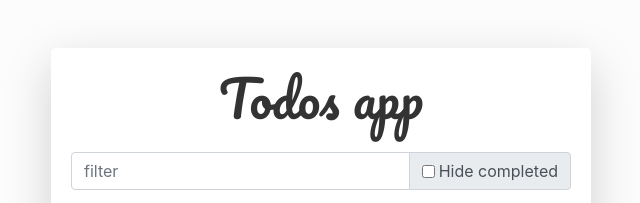
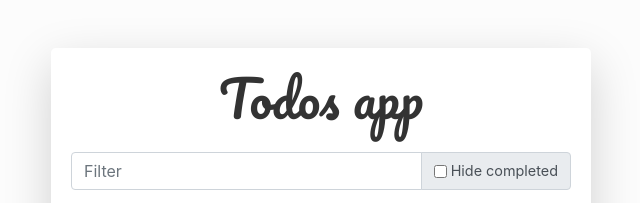
Before and after one commit to kelilipan/dilo-todos-apps, a plain HTML site: page index.html in a window 1280 px wide. Shown: the top 203 px of the page, 319-959 px from the left. Drawn offline with nearby package versions, Linux system fonts and the light colour scheme.

Commit message:
change label size

```diff
--- a/index.html
+++ b/index.html
@@ -20,12 +20,13 @@
                 <div class="mt-5 card border-0 shadow-lg rounded-lg">
                     <div class="card-body">
                         <h1 class="text-center title mb-4">Todos app</h1>
-                        <div class="input-group mb-3"><input type="text" class="form-control" placeholder="filter"
+                        <div class="input-group mb-3"><input type="text" class="form-control" placeholder="Filter"
                                 id="search-text">
                             <div class="input-group-append">
                                 <div class="input-group-text">
                                     <input type="checkbox" id="hide-completed">
-                                    <label class="ml-1 form-check-label" for="hide-completed">Hide completed</label>
+                                    <label class="ml-0 ml-md-1 form-check-label" for="hide-completed">Hide
+                                        completed</label>
                                 </div>
                             </div>
                         </div>
--- a/style.css
+++ b/style.css
@@ -41,3 +41,6 @@ body {
   text-decoration: none;
   transition: 0.2s all ease;
 }
+.form-check-label {
+  font-size: 0.9em;
+}
```
